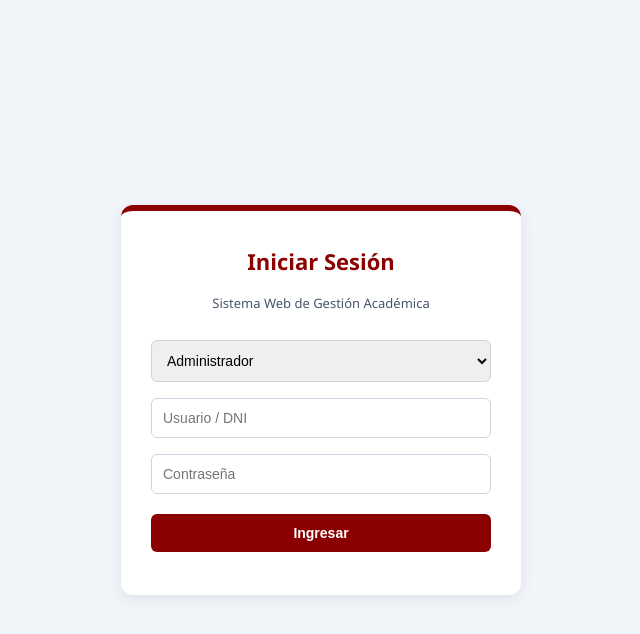
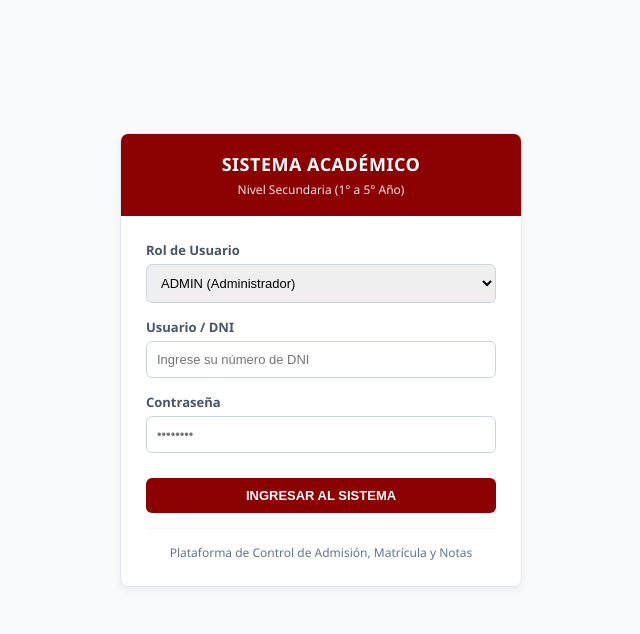
Before and after one commit to SCH-0Y/Sistema-Web-de-Gestion-Academica, a plain HTML site: page index.html in a window 1280 px wide. Shown: the whole page, without its empty margins (319-959 px from the left). Drawn offline with Linux system fonts and the light colour scheme.

Commit message:
Update index.html

```diff
--- a/index.html
+++ b/index.html
@@ -2,78 +2,53 @@
 <html lang="es">
 <head>
     <meta charset="UTF-8">
-    <title>Sistema Web de Gestión Académica</title>
+    <title>Sistema Web de Gestión Académica - Login</title>
     <style>
-        body {
-            font-family: 'Segoe UI', Tahoma, Geneva, Verdana, sans-serif;
-            background: #f1f5f9;
-            display: flex;
-            justify-content: center;
-            align-items: center;
-            height: 100vh;
-            margin: 0;
-        }
-        .box {
-            background: #ffffff;
-            padding: 35px 30px;
-            border-radius: 12px;
-            width: 340px;
-            text-align: center;
-            box-shadow: 0 4px 15px rgba(0,0,0,0.08);
-            border-top: 6px solid #8b0000;
-        }
-        h2 {
-            color: #8b0000;
-            margin-top: 0;
-            font-size: 22px;
-            font-weight: 700;
-        }
-        p {
-            color: #475569;
-            font-size: 13px;
-            margin-bottom: 20px;
-            font-weight: 500;
-        }
-        input, select, button {
-            width: 100%;
-            padding: 11px;
-            margin: 8px 0;
-            box-sizing: border-box;
-            border-radius: 6px;
-            border: 1px solid #cbd5e1;
-            font-size: 14px;
-            outline: none;
-        }
-        input:focus, select:focus {
-            border-color: #8b0000;
-            box-shadow: 0 0 0 3px rgba(139, 0, 0, 0.15);
-        }
-        button {
-            background: #8b0000;
-            color: white;
-            border: none;
-            font-weight: bold;
-            cursor: pointer;
-            transition: background 0.2s;
-            margin-top: 12px;
-        }
-        button:hover {
-            background: #6b0000;
-        }
+        body { font-family: 'Segoe UI', sans-serif; background: #f8fafc; margin: 0; padding: 40px 20px; color: #1e293b; display: flex; justify-content: center; align-items: center; min-height: 80vh; }
+        .card { background: white; border-radius: 8px; box-shadow: 0 4px 10px rgba(0,0,0,0.05); border: 1px solid #e2e8f0; width: 100%; max-width: 400px; overflow: hidden; }
+        .header { background: #8b0000; color: white; padding: 18px 20px; text-align: center; }
+        .header h2 { margin: 0; font-size: 18px; text-transform: uppercase; letter-spacing: 0.5px; }
+        .header p { margin: 5px 0 0 0; font-size: 12px; opacity: 0.9; }
+        .container { padding: 25px; }
+        .form-group { margin-bottom: 15px; }
+        label { display: block; font-weight: bold; margin-bottom: 5px; font-size: 13px; color: #475569; }
+        input, select, button { width: 100%; padding: 10px; border: 1px solid #cbd5e1; border-radius: 6px; box-sizing: border-box; font-size: 13px; }
+        input:focus, select:focus { outline: none; border-color: #8b0000; }
+        .btn-main { background: #8b0000; color: white; border: none; font-weight: bold; cursor: pointer; margin-top: 10px; transition: background 0.2s; }
+        .btn-main:hover { background: #6b0000; }
+        .footer-info { text-align: center; margin-top: 15px; font-size: 12px; color: #64748b; border-top: 1px solid #f1f5f9; padding-top: 15px; }
     </style>
 </head>
 <body>
-    <div class="box">
-        <h2>Iniciar Sesión</h2>
-        <p>Sistema Web de Gestión Académica</p>
-        <select>
-            <option>Administrador</option>
-            <option>Docente</option>
-            <option>Estudiante / Apoderado</option>
-        </select>
-        <input type="text" placeholder="Usuario / DNI">
-        <input type="password" placeholder="Contraseña">
-        <button onclick="alert('Bienvenido al Sistema')">Ingresar</button>
+    <div class="card">
+        <div class="header">
+            <h2>SISTEMA ACADÉMICO</h2>
+            <p>Nivel Secundaria (1° a 5° Año)</p>
+        </div>
+        <div class="container">
+            <div class="form-group">
+                <label>Rol de Usuario</label>
+                <select>
+                    <option>ADMIN (Administrador)</option>
+                    <option>DOCENTE (Profesor)</option>
+                    <option>APODERADO / ALUMNO</option>
+                    <option>POSTULANTE</option>
+                </select>
+            </div>
+            <div class="form-group">
+                <label>Usuario / DNI</label>
+                <input type="text" placeholder="Ingrese su número de DNI">
+            </div>
+            <div class="form-group">
+                <label>Contraseña</label>
+                <input type="password" placeholder="••••••••">
+            </div>
+            <button class="btn-main" onclick="alert('Acceso Correcto al Sistema')">INGRESAR AL SISTEMA</button>
+
+            <div class="footer-info">
+                Plataforma de Control de Admisión, Matrícula y Notas
+            </div>
+        </div>
     </div>
 </body>
 </html>
```
